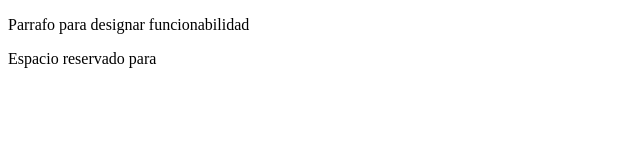
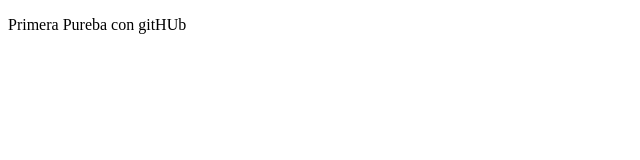
Before and after one commit to ignacioGarnica/nuevoRepositorio, a plain HTML site: page index.html in a window 1280 px wide. Shown: the whole page, without its empty margins (0-640 px from the left). Drawn offline with Linux system fonts and the light colour scheme.

Commit message:
Se realiza segundo commit

```diff
--- a/index.html
+++ b/index.html
@@ -6,10 +6,7 @@
 
 <body>
 
-    <p>Parrafo para designar funcionabilidad</p>
-    <div>
-        Espacio reservado para
-    </div>
+    <p>Primera Pureba con gitHUb</p>
 
 
 
```
